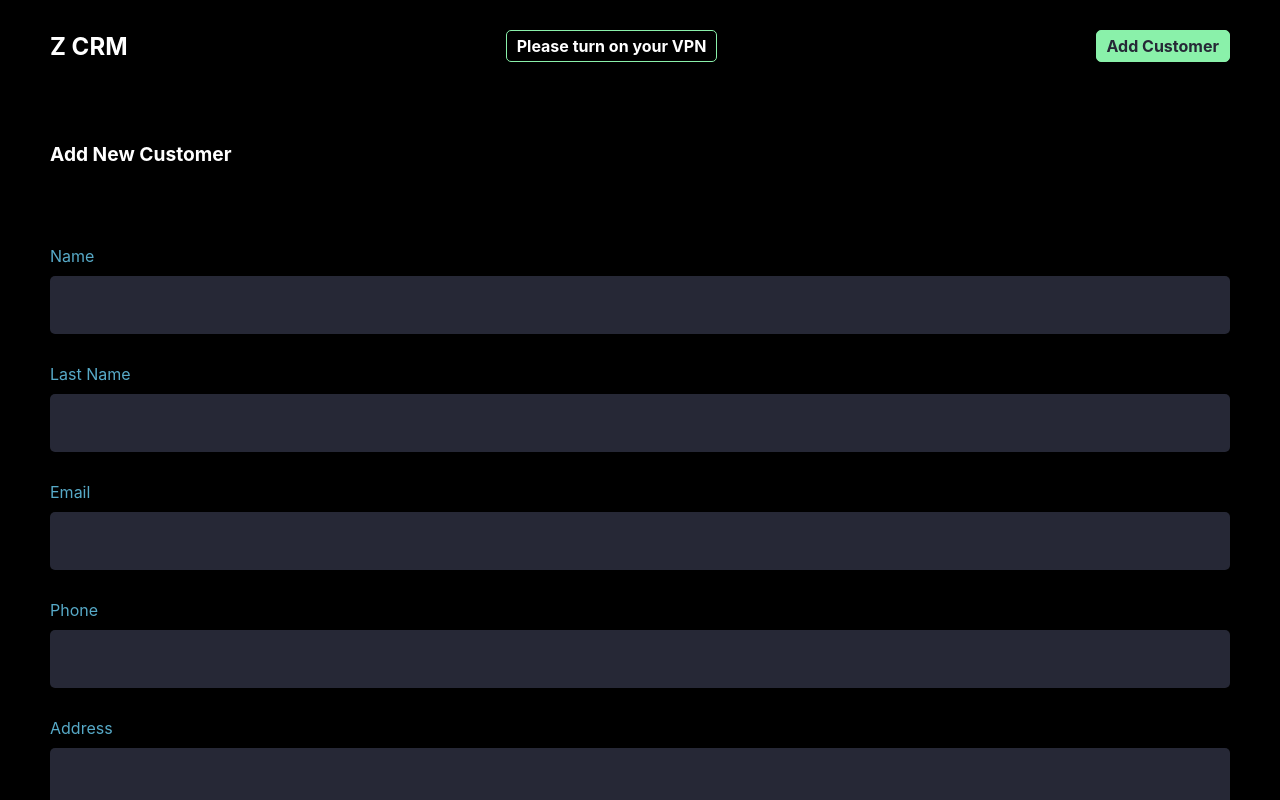
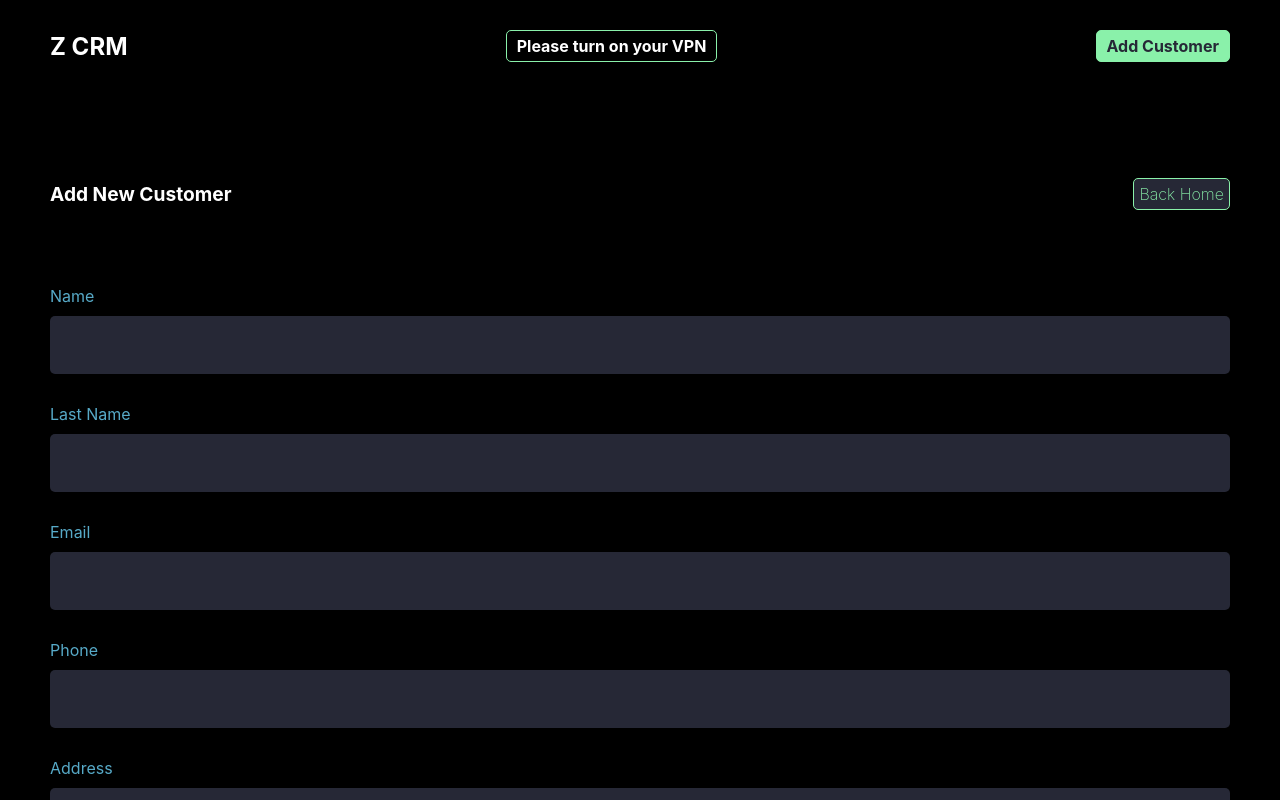
Before and after one commit to thisiszana/fullstack-CRM, a Next.js app: page /add-customer in a window 1280 px wide. Shown: the top 800 px of the page. Built offline with nearby package versions, Linux system fonts and the light colour scheme.

Commit message:
add back button ...

```diff
--- a/src/components/template/AddCustomerPage.js
+++ b/src/components/template/AddCustomerPage.js
@@ -3,6 +3,7 @@ import Form from "../module/Form";
 import { useRouter } from "next/router";
 import toast, { Toaster } from "react-hot-toast";
 import LoaderButton from "../module/LoaderButton";
+import Link from "next/link";
 
 function AddCustomerPage() {
   const [isLoading, setIsLoading] = useState(false);
@@ -20,7 +21,7 @@ function AddCustomerPage() {
   const router = useRouter();
 
   const saveHandler = async () => {
-    setIsLoading(true)
+    setIsLoading(true);
     const res = await fetch("/api/customer", {
       method: "POST",
       body: JSON.stringify({ data: form }),
@@ -30,7 +31,7 @@ function AddCustomerPage() {
 
     if (data.status === "Success") {
       toast.success("Data Successfully Create!");
-      setIsLoading(false)
+      setIsLoading(false);
       router.push("/");
     } else {
       toast.error(data.message);
@@ -52,7 +53,10 @@ function AddCustomerPage() {
   return (
     <div className="customer-page">
       <Toaster position="top-center" reverseOrder={false} />
-      <h4>Add New Customer</h4>
+      <div className="customer-detail__title">
+        <h4>Add New Customer</h4>
+        <Link href="/">Back Home</Link>
+      </div>
       <Form form={form} setForm={setForm} />
       <div className="customer-page__buttons">
         <button className="first" onClick={cancelHandler}>
--- a/src/components/template/CustomerEditPage.js
+++ b/src/components/template/CustomerEditPage.js
@@ -3,6 +3,7 @@ import Form from "../module/Form";
 import { useRouter } from "next/router";
 import toast, { Toaster } from "react-hot-toast";
 import moment from "moment";
+import Link from "next/link";
 
 function CustomerEditPage({ data: { data }, id }) {
   const date = data.date ? moment(data.date).utc().format("YYYY-MM-DD") : "";
@@ -42,7 +43,10 @@ function CustomerEditPage({ data: { data }, id }) {
   return (
     <div className="customer-page">
       <Toaster position="top-center" reverseOrder={false} />
-      <h4>Edit Customer</h4>
+      <div className="customer-detail__title">
+        <h4>Edit Customer</h4>
+        <Link href="/">Back Home</Link>
+      </div>
       <Form form={form} setForm={setForm} />
       <div className="customer-page__buttons">
         <button className="first" onClick={cancelHandler}>
```
